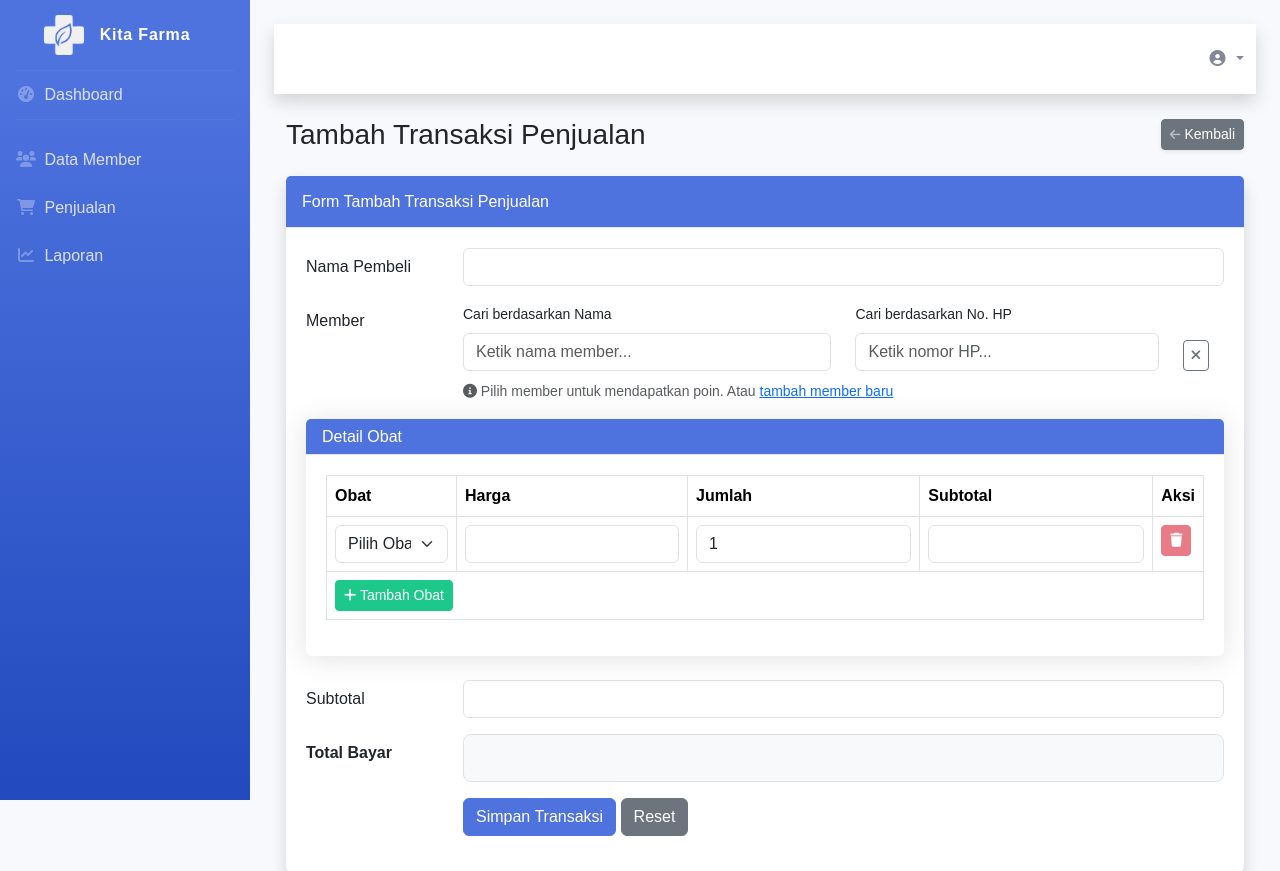
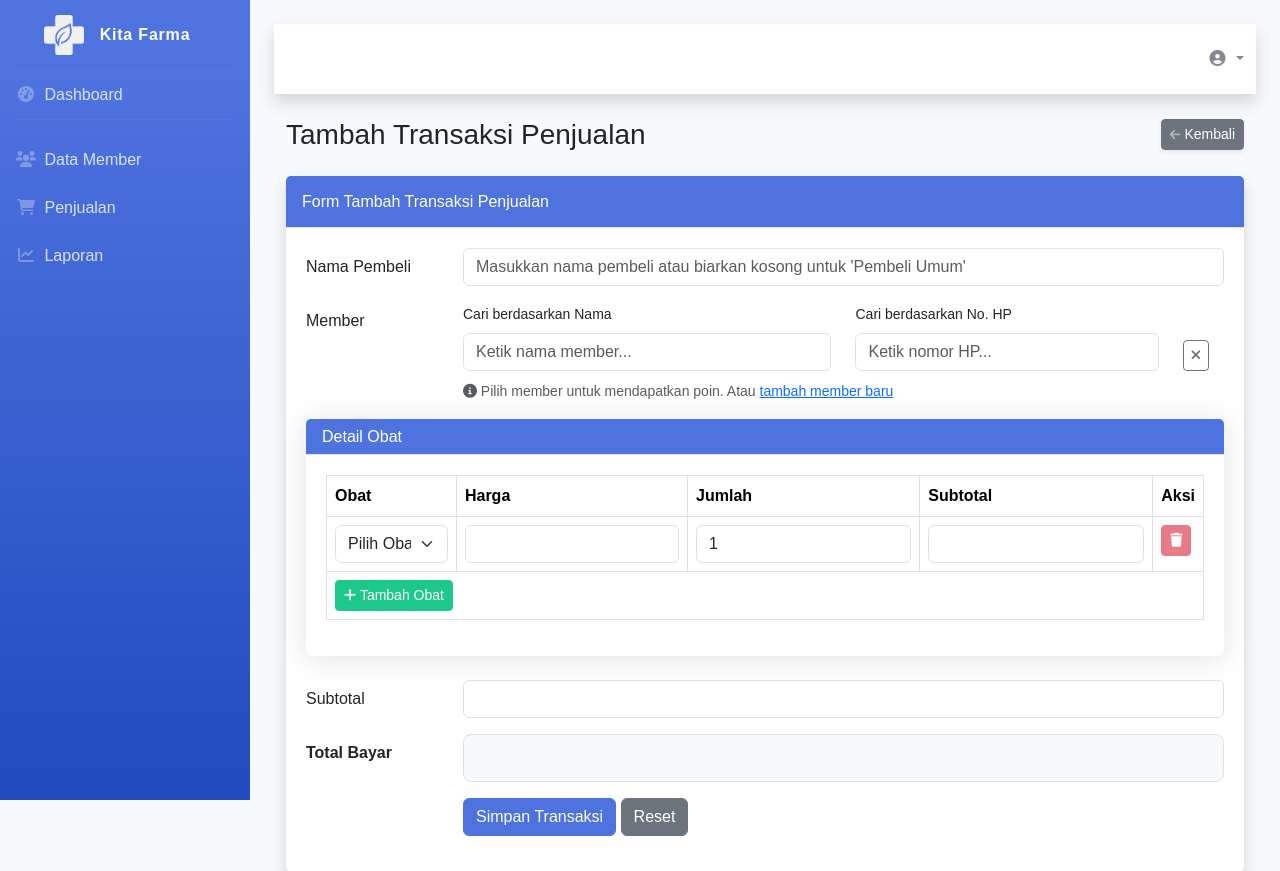
Before and after one commit to NaufalNurFahriza/Apotik_Project, a CodeIgniter 4 app: template app/Views/transaksi_penjualan/tambah.php in a window 1280 px wide. Shown: the top 871 px of the page. Run offline with PHP 8.4 and a stand-in for CodeIgniter, Linux system fonts and the light colour scheme; the template is opened without the code that fills it, so the values that code supplies are empty; some libraries are stand-ins or nearby versions.

Commit message:
Pesan commit kamu

```diff
--- a/app/Views/transaksi_penjualan/tambah.php
+++ b/app/Views/transaksi_penjualan/tambah.php
@@ -25,7 +25,7 @@
             <div class="row mb-3">
                 <label for="nama_pembeli" class="col-sm-2 col-form-label">Nama Pembeli</label>
                 <div class="col-sm-10">
-                    <input type="text" class="form-control" id="nama_pembeli" name="nama_pembeli" required>
+                    <input type="text" class="form-control" id="nama_pembeli" name="nama_pembeli" placeholder="Masukkan nama pembeli atau biarkan kosong untuk 'Pembeli Umum'">
                 </div>
             </div>
             <div class="row mb-3">
@@ -367,10 +367,16 @@
             hitungTotal();
         });
 
-        // Validasi form sebelum submit
-        $('#formTransaksi').submit(function(e) {
+        // Enhanced form submission handler - add this before the existing submit handler
+        $('#formTransaksi').on('submit', function(e) {
+            // Always ensure nama_pembeli has a value before submission
+            let namaPembeli = $('#nama_pembeli').val().trim();
+            if (namaPembeli === '' || namaPembeli === null || namaPembeli === undefined) {
+                $('#nama_pembeli').val('Pembeli Umum');
+                console.log('Set nama pembeli to: Pembeli Umum');
+            }
+
             const subtotal = parseFloat($('#subtotal').val()) || 0;
-            const total = parseFloat($('#total').val()) || 0;
 
             if (subtotal <= 0) {
                 e.preventDefault();
@@ -378,7 +384,17 @@
                 return false;
             }
 
+            // Debug log
+            console.log('Form submitted with nama_pembeli:', $('#nama_pembeli').val());
             return true;
+        });
+
+        // Backup handler - add this after the existing submit handler
+        $('#formTransaksi').on('beforeunload submit', function() {
+            let namaPembeli = $('#nama_pembeli').val().trim();
+            if (!namaPembeli) {
+                $('#nama_pembeli').val('Pembeli Umum');
+            }
         });
 
         // Data member untuk search
@@ -513,7 +529,7 @@ function clearMemberSelection() {
     $('#member_poin').val('0');
     $('#search_nama').val('');
     $('#search_hp').val('');
-    $('#nama_pembeli').val(''); // Add this line to clear buyer name
+    $('#nama_pembeli').val('Pembeli Umum'); // Set default instead of empty
     $('#poinMemberSection').hide();
     $('#poin_tersedia').val(0);
     $('#poin_digunakan').val(0);
@@ -531,6 +547,10 @@ $('#btnTambahMemberBaru').click(function(e) {
 
 // Update event handler untuk reset form
 $('button[type="reset"]').click(function() {
+    // Set default name after reset
+    setTimeout(function() {
+        $('#nama_pembeli').val('Pembeli Umum');
+    }, 100);
     clearMemberSelection();
 });
 
```
